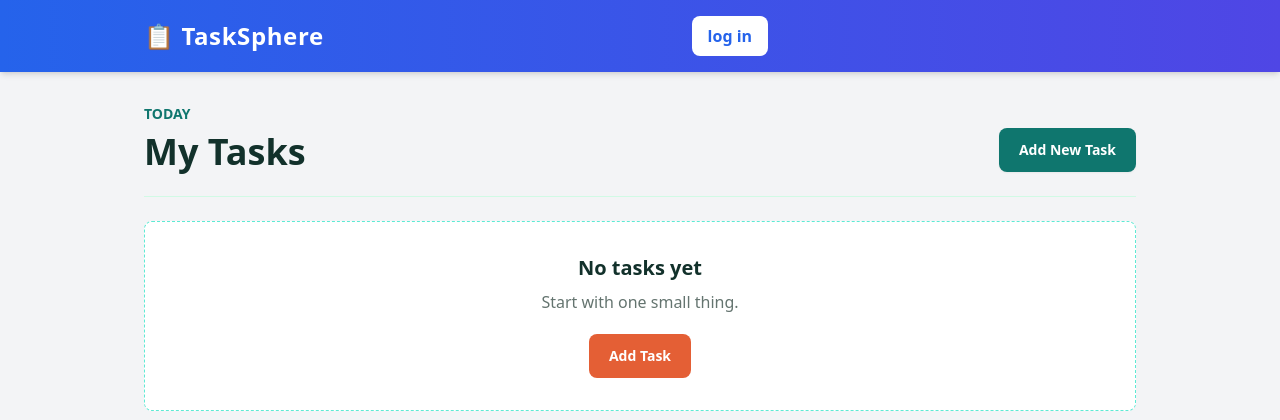
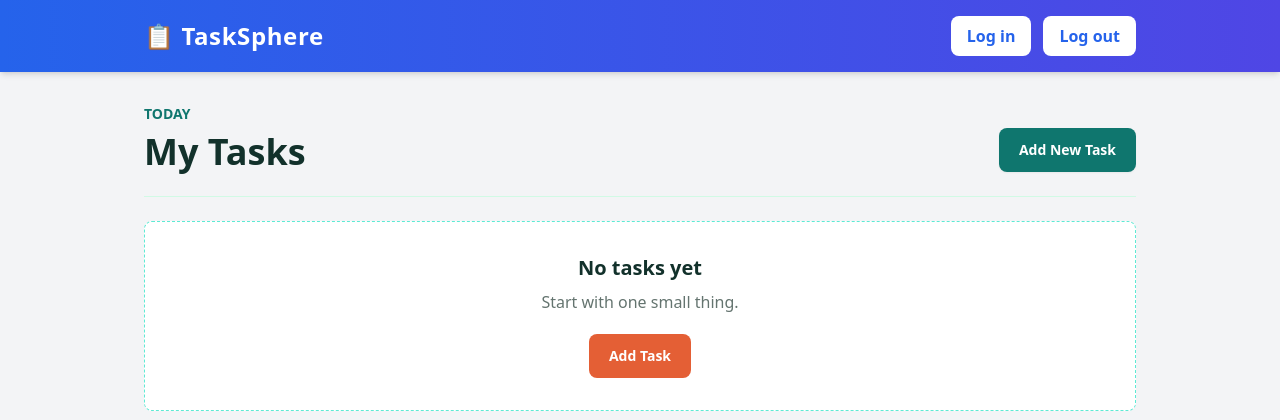
Before and after one commit to Devisinghd/To-Do-List-, a Django app: page / in a window 1280 px wide. Shown: the top 420 px of the page. Run offline with Django 5.2, Linux system fonts and the light colour scheme; data that the repository does not hold is empty; some libraries are stand-ins or nearby versions.

Commit message:
log in and logout button

```diff
--- a/ToDoList/mytodo/templates/myapp/base.html
+++ b/ToDoList/mytodo/templates/myapp/base.html
@@ -14,14 +14,20 @@
     <!-- Header -->
     <header class="bg-gradient-to-r from-blue-600 to-indigo-600 shadow-md">
         <div class="max-w-5xl mx-auto px-4 py-4 flex justify-between items-center">
-            <h1 class="text-white text-2xl font-bold tracking-wide">
+            <a href="{% url 'mytodo:main' %}">
+                <h1 class="text-white text-2xl font-bold tracking-wide">
                 📋 TaskSphere
-            </h1>
+                </h1>
+            </a>
 
-            <a href="" class="bg-white text-blue-600 px-4 py-2 rounded-lg font-semibold hover:bg-gray-100 transition">
-                log in
-            </a>
-            <a href="" class ></a>
+            <div class="flex gap-3">
+                <a href="{% url 'users:login' %}" class="bg-white text-blue-600 px-4 py-2 rounded-lg font-semibold hover:bg-gray-100 transition">
+                    Log in
+                </a>
+                <a href="{% url 'users:logout' %}" class="bg-white text-blue-600 px-4 py-2 rounded-lg font-semibold hover:bg-gray-100 transition">
+                    Log out
+                </a>
+            </div>
         </div>
     </header>
     {% if messages %}
```
